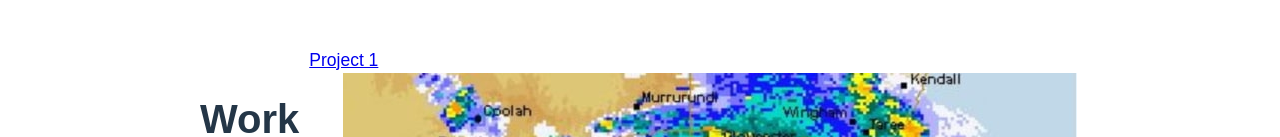
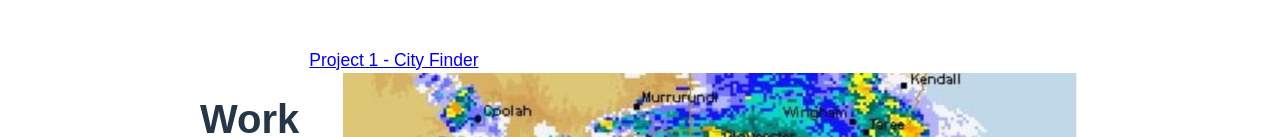
Before and after one commit to Mbosse97/my-new-portfolio, a plain HTML site: page index.html in a window 1280 px wide. Shown: the part 617-754 px from the top of the page. Drawn offline with Linux system fonts and the light colour scheme.

Commit message:
Wording changes

```diff
--- a/index.html
+++ b/index.html
@@ -44,7 +44,7 @@
             Work
         </h2>
         <p>
-            <a href="https://niktern.github.io/Project-1-CityFinder/">Project 1</a>
+            <a href="https://niktern.github.io/Project-1-CityFinder/">Project 1 - City Finder</a>
             <a class = "work-content" href = "#" > <img src="assets/images/surfradar.jpg" alt="Surf Report image" /></a>
             <a href = "#" > <img src="assets/images/ledwall.jpg" alt="LED Wall image" /></a>
             <a href = "#"> <img src="assets/images/calculator.jpg" alt="Calculator image" /></a>
```
